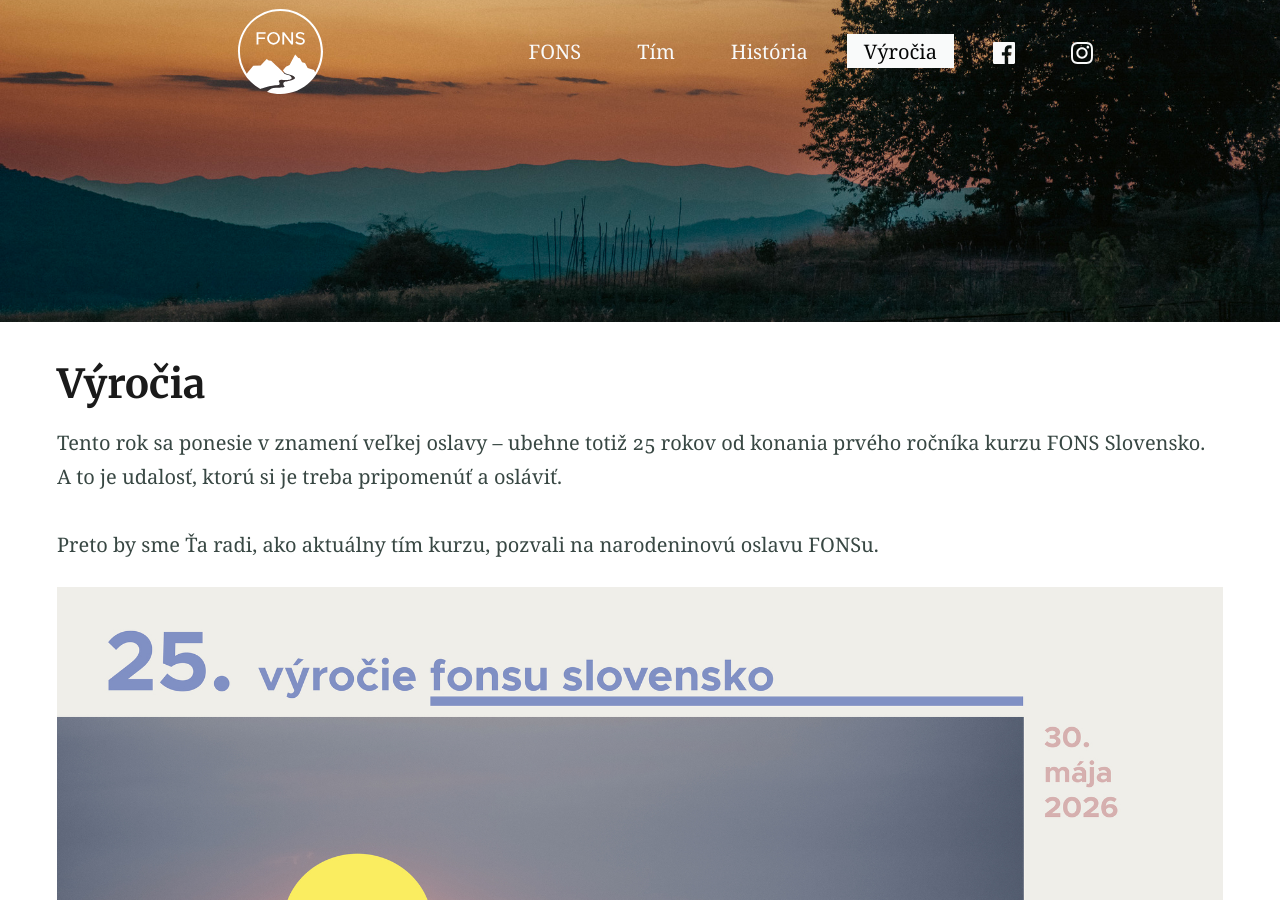
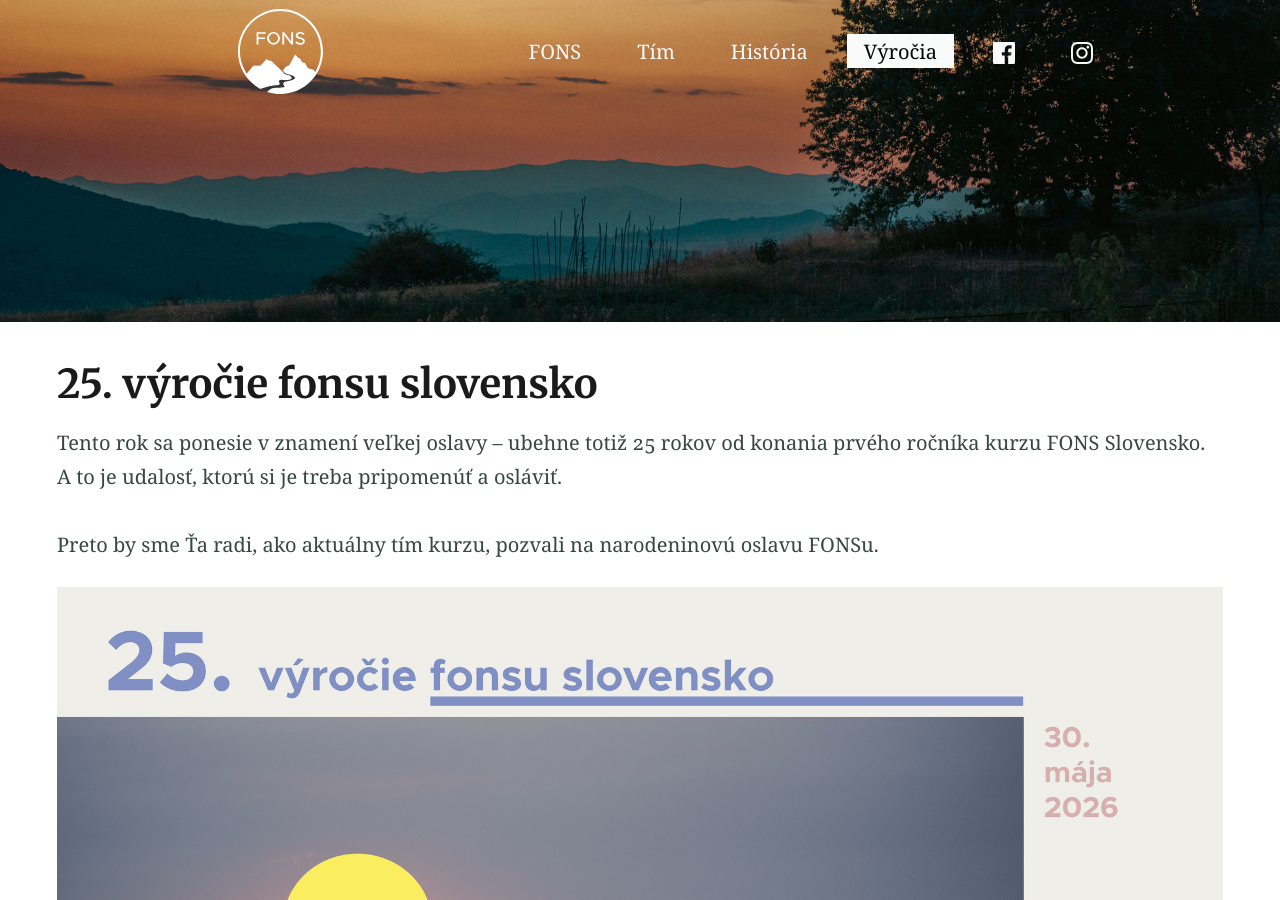
Before and after one commit to fonssk/fonssk.github.io, a Jekyll site: the page built from vyrocie.md, in a window 1280 px wide and 900 px high. Built offline with Jekyll 4.4.1, drawn with Linux system fonts in a browser that asks for light colours.

Commit message:
Update vyrocie.md

```diff
--- a/vyrocie.md
+++ b/vyrocie.md
@@ -1,5 +1,5 @@
 ---
-title: Výročia
+title: 25. výročie fonsu slovensko
 layout: page
 excerpt: "Oslava 25. výročia Fonsu Slovensko"
 feature_image: "/assets/images/vyrocie/cover.jpg"
```
